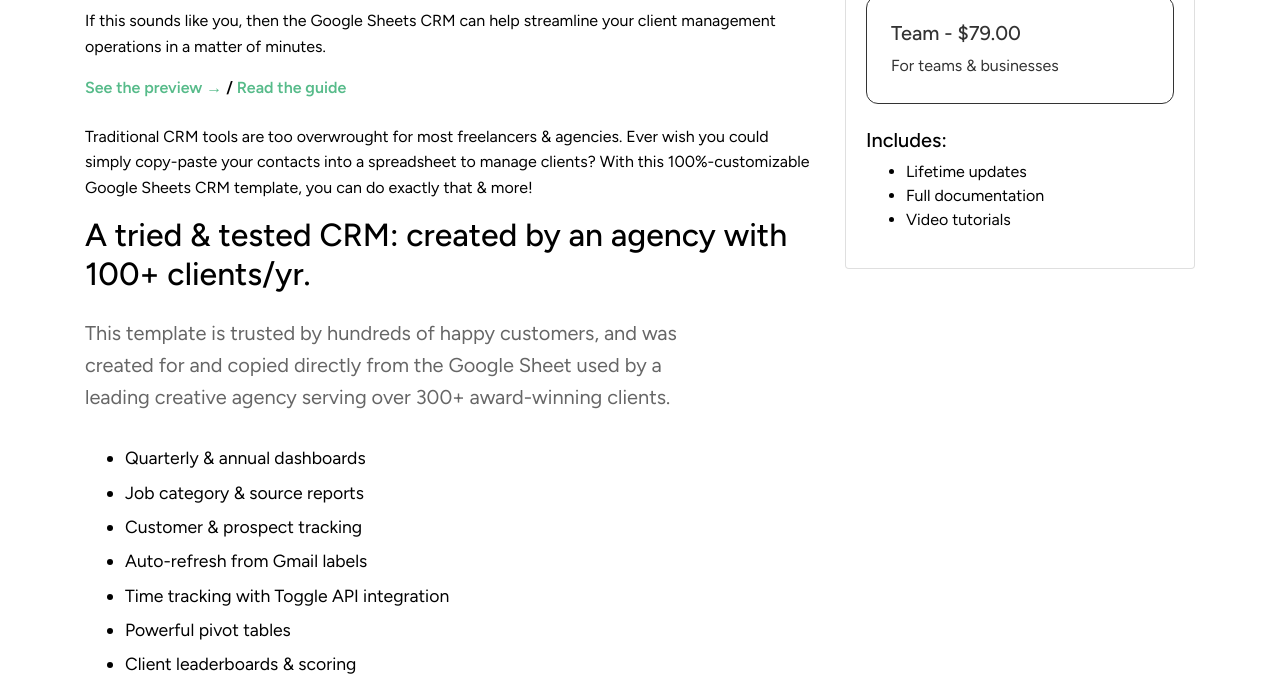
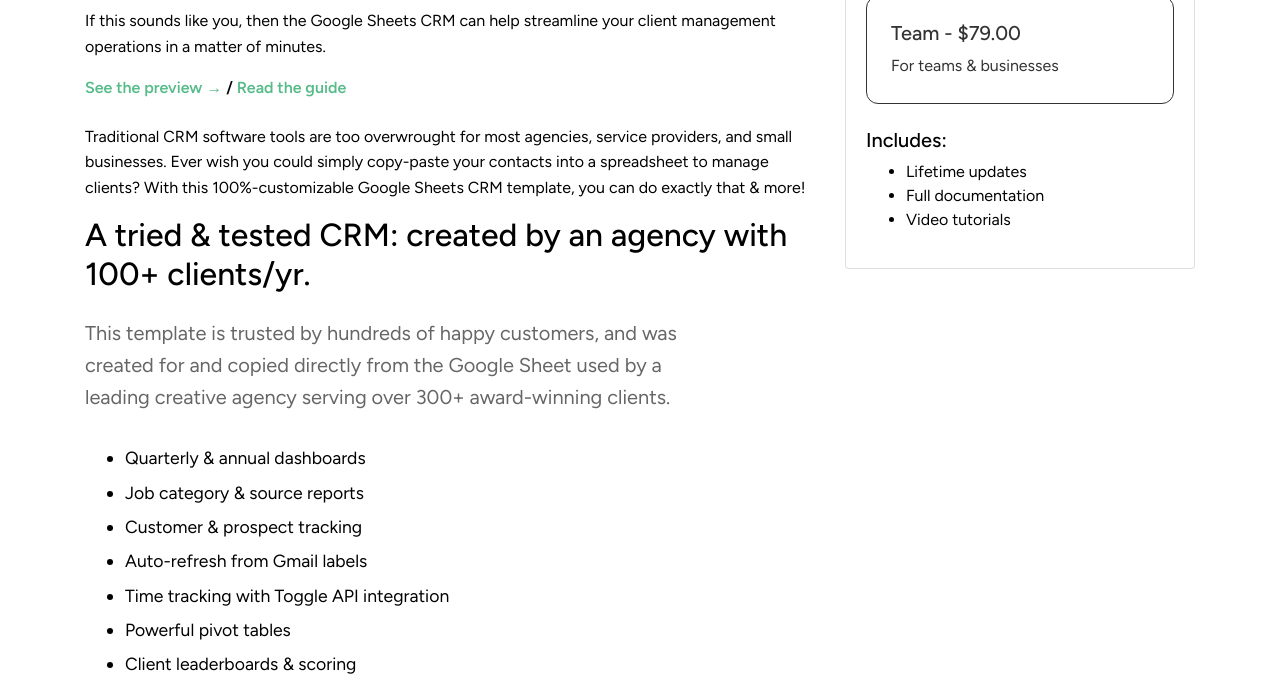
Before and after one commit to gsheets-shop/gsheets_shop, a plain HTML site: page google-sheets-agency-client-CRM.html in a window 1280 px wide. Shown: the part 780-1468 px from the top of the page. Drawn offline with nearby package versions, Linux system fonts and the light colour scheme.

Commit message:
Update google-sheets-agency-client-CRM.html

```diff
--- a/google-sheets-agency-client-CRM.html
+++ b/google-sheets-agency-client-CRM.html
@@ -127,7 +127,7 @@
                     <a href="https://vip.graphics/google-sheets-crm/?ref=prod" target="_blank"><strong>Read the guide</strong></a>
                 </div>
 
-                <p>Traditional CRM tools are too overwrought for most freelancers & agencies. Ever wish you could simply copy-paste your contacts into a spreadsheet to manage clients? With this 100%-customizable Google Sheets CRM template, you can do exactly that & more!</p>
+                <p>Traditional CRM software tools are too overwrought for most agencies, service providers, and small businesses. Ever wish you could simply copy-paste your contacts into a spreadsheet to manage clients? With this 100%-customizable Google Sheets CRM template, you can do exactly that & more!</p>
 
                 <h2 class="mb-4">A tried &amp; tested CRM: created by an agency with 100+ clients/yr.</h2>
                 <p class="subtitle ml-0">This template is trusted by hundreds of happy customers, and was created for and copied directly from the Google Sheet used by a leading creative agency serving over 300+ award-winning clients.</p>
```
